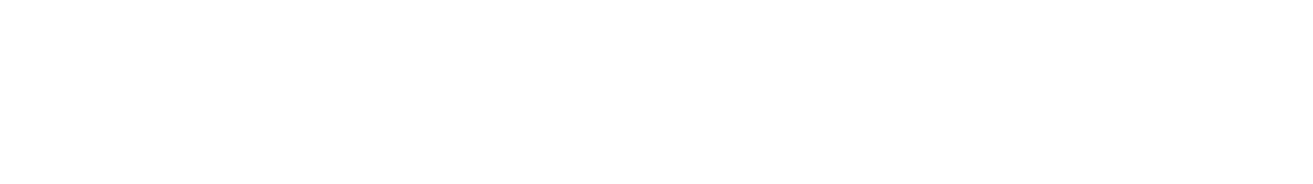
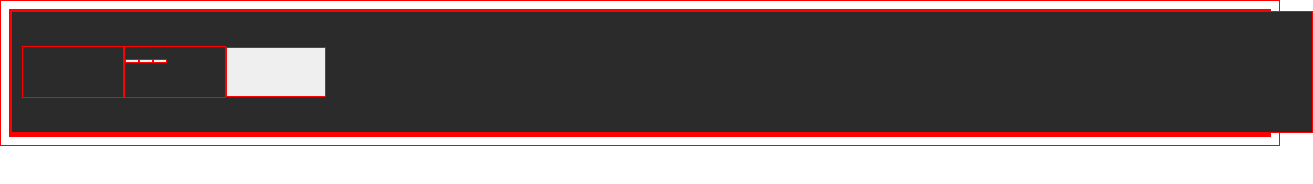
Before and after one commit to temka1007/restaurant-page, a website built with webpack: page dist/index.html in a window 1280 px wide. Shown: the whole page, 1313 px wide, since content can reach past the window. Built offline with nearby package versions, Linux system fonts and the light colour scheme.

Commit message:
top bar html structure completed

```diff
--- a/package.json
+++ b/package.json
@@ -15,6 +15,7 @@
     "eslint-config-airbnb-base": "^15.0.0",
     "eslint-config-prettier": "^8.6.0",
     "eslint-plugin-import": "^2.27.5",
+    "file-loader": "^6.2.0",
     "prettier": "2.8.4",
     "style-loader": "^3.3.1",
     "webpack": "^5.75.0",
--- /dev/null
+++ b/src/contact.js
@@ -0,0 +1 @@
+import "./style.css";
--- /dev/null
+++ b/src/gallery.js
@@ -0,0 +1 @@
+import "./style.css";
--- a/src/index.js
+++ b/src/index.js
@@ -1 +1,37 @@
 import "./style.css";
+
+// body > #content
+const divContent = document.querySelector("#content");
+
+// body > #content > div*2
+const topBarDiv = document.createElement("div");
+const content = document.createElement("div");
+
+topBarDiv.classList.add("top-bar");
+content.classList.add("main-content");
+
+divContent.append(topBarDiv, content);
+
+// .top-bar > div*2 button
+const logoDiv = document.createElement("div");
+const optionsContainer = document.createElement('div');
+const deliveryBtn = document.createElement("button");
+
+logoDiv.classList.add("logo")
+optionsContainer.classList.add("options-container")
+deliveryBtn.classList.add("delivery")
+
+topBarDiv.append(logoDiv, optionsContainer, deliveryBtn);
+
+// .optionsContainer > button*3
+const menuBtn = document.createElement("button");
+const galleryBtn = document.createElement("button");
+const contactBrn = document.createElement("button");
+
+menuBtn.classList.add("menu")
+galleryBtn.classList.add("gallery")
+contactBrn.classList.add("contact")
+
+optionsContainer.append(menuBtn, galleryBtn, contactBrn);
+
+//
--- /dev/null
+++ b/src/menu.js
@@ -0,0 +1 @@
+import "./style.css";
--- a/src/style.css
+++ b/src/style.css
@@ -0,0 +1,16 @@
+* {
+    border: 1px solid red;
+}
+.top-bar {
+    height: 100px;
+    width: 100vw;
+    background-color: rgb(43, 43, 43);
+    display: flex;
+    padding: 10px;
+    align-items: center;
+}
+.top-bar > div,
+.top-bar > button {
+    height: 50px;
+    width: 100px;
+}
--- a/webpack.config.js
+++ b/webpack.config.js
@@ -6,6 +6,7 @@ module.exports = {
   output: {
     path: path.resolve(__dirname, "dist"),
     filename: "[name].bundle.js",
+    assetModuleFilename: "asset/[hash][ext][query]"
   },
   devtool: "inline-source-map",
   module: {
@@ -16,7 +17,7 @@ module.exports = {
       },
       {
         test: /\.(png|svg|jpg|jpeg|gif)$/i,
-        type: "asset/resource",
+        type: "asset/resource"
       },
       {
         test: /\.(woff|woff2|eot|ttf|otf)$/i,
```
Also changed, not shown: dist/asset/3023faf457bf40dc4752.png (added), dist/asset/e61b71e488e54c30cf86.ttf (added), dist/index.html, dist/main.bundle.js, src/fonts/ClimateCrisis-Regular.ttf (added), src/images/download.png (added), 1 other file.
